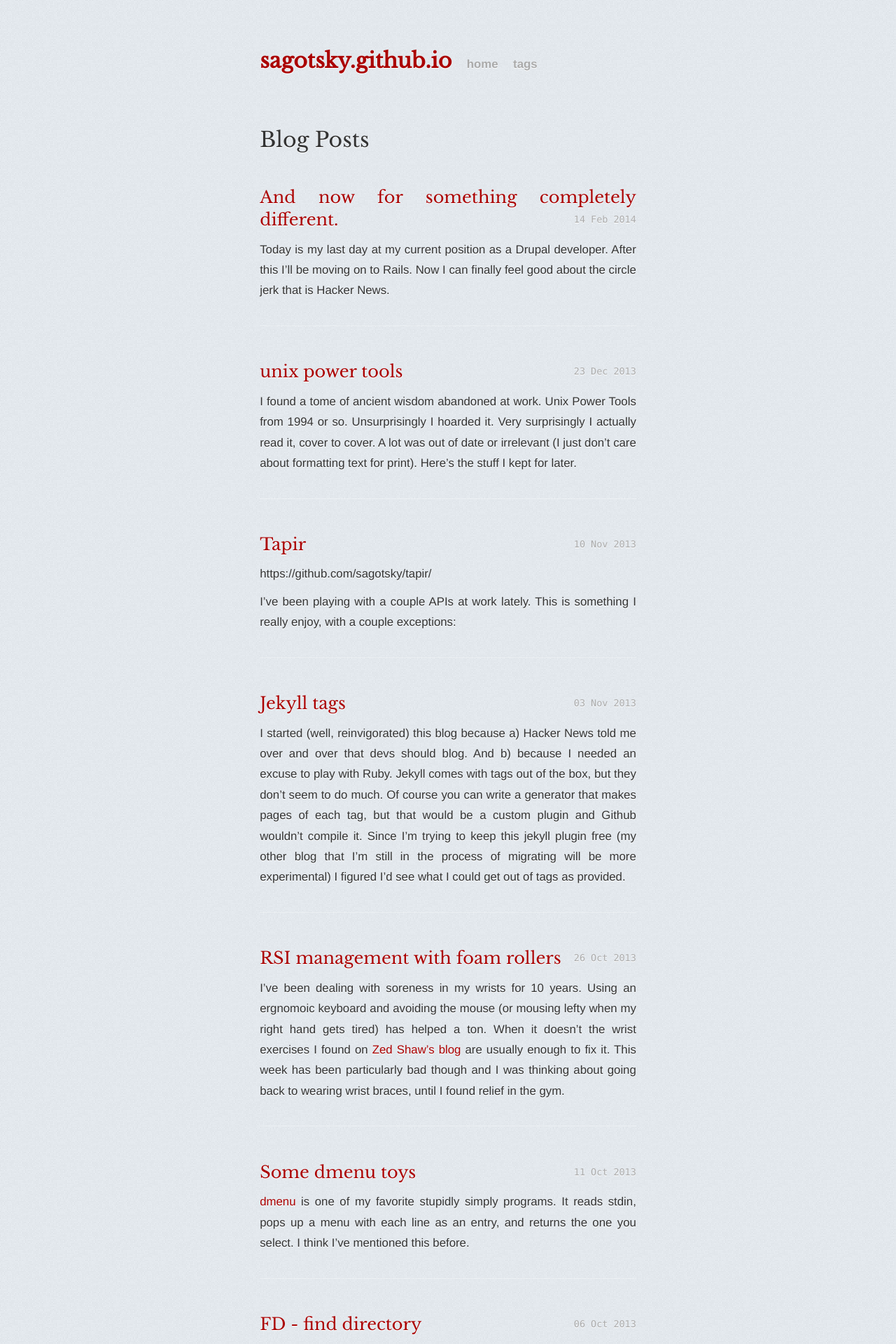
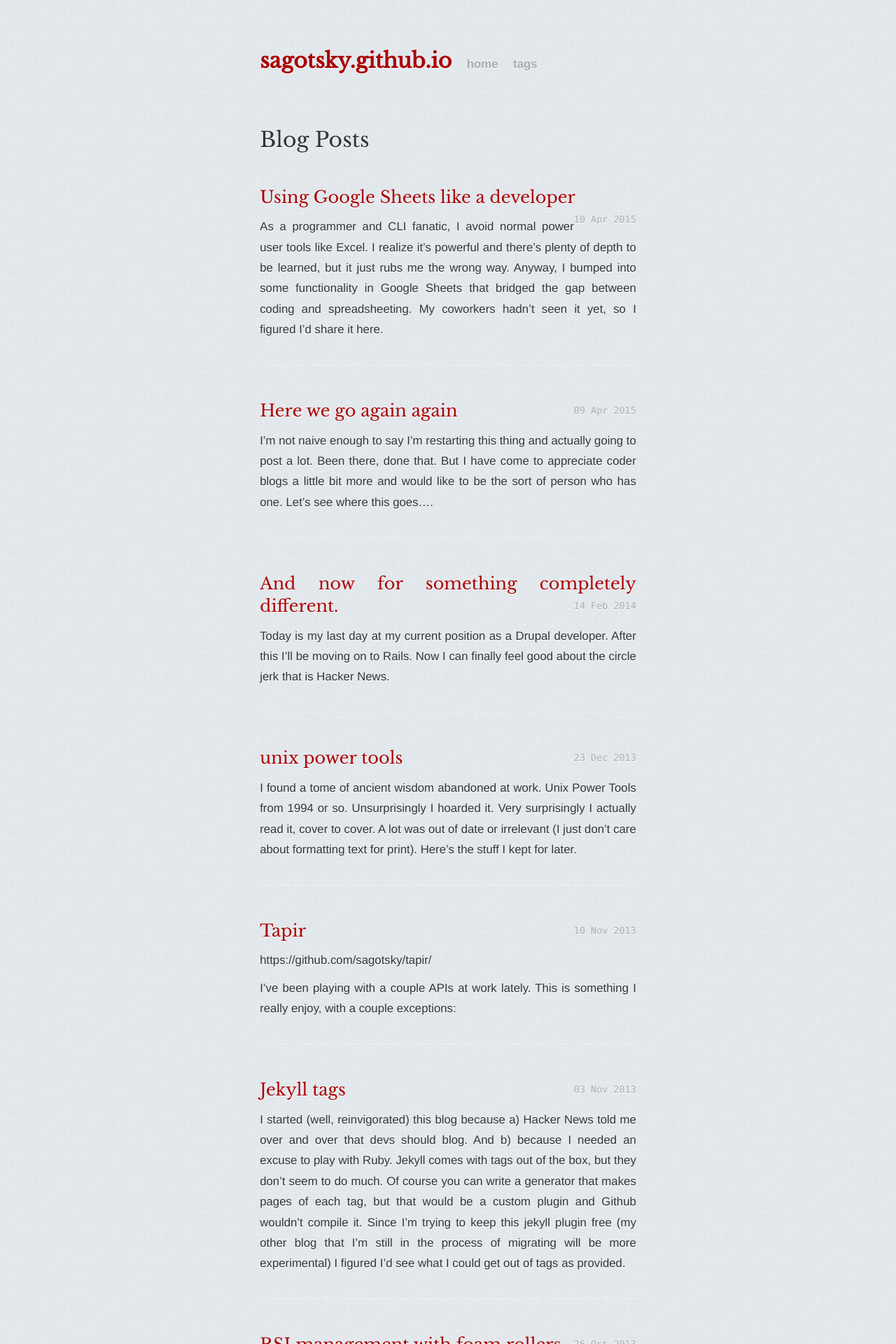
Before and after one commit to sagotsky/sagotsky.github.io, a Jekyll site: the page built from index.html, in a window 1280 px wide. Shown: the top 1920 px of the page at 70% size. Built offline with Jekyll 4.4.1, drawn with Linux system fonts in a browser that asks for light colours; nearby versions of some CDN libraries; Markdown is read by kramdown in place of the engine named in the settings.

Commit message:
Tag css.  Google sheets post.

```diff
--- /dev/null
+++ b/_posts/2015-04-09-here-we-go-again.md
@@ -0,0 +1,7 @@
+---
+title: Here we go again again
+layout: post
+tags: blog
+---
+
+I'm not naive enough to say I'm restarting this thing and actually going to post a lot.  Been there, done that.  But I have come to appreciate coder blogs a little bit more and would like to be the sort of person who has one.  Let's see where this goes....
--- /dev/null
+++ b/_posts/2015-04-10-google-sheets-javascript.md
@@ -0,0 +1,31 @@
+---
+title: Using Google Sheets like a developer
+layout: post
+tags: cloud tools javascript
+---
+
+As a programmer and CLI fanatic, I avoid normal power user tools like Excel.  I realize it's powerful and there's plenty of depth to be learned, but it just rubs me the wrong way.  Anyway, I bumped into some functionality in Google Sheets that bridged the gap between coding and spreadsheeting.  My coworkers hadn't seen it yet, so I figured I'd share it here.
+
+Here's the problem.  I'm a gym rat.  I use a workout plan called 5/3/1 that tells me how much to lift in order to get stronger.  The 5/3/1 book even tells you how to set up a spreadsheet to help with the calculations.
+
+Here's what one of them looks like: `=CEILING((0.65*A3/5), 1)*5`
+
+That's grabbing A3, which is my max bench press, takes 65% of it, and rounds to something divisible by 5, because that's the increment my weights come in.
+
+Each workout day has three percentages as I work up to a higher weight.  There are four different lifts, so four different days.  Oh and the program is four weeks long.  That's a lot of permutations of `=CEILING((PERCENTAGE*CELL/5), 1)*5`.  This is an unmaintainable mess and I pretty much have to start over each time I shuffle the order of the workout, or even the display of the spreadsheet.  Oh, and on top of that, the formula I've pasted doesn't even tell me what rep range it's for.  All it knows is a percentage and a cell ID.  The rounding math has to be repeated in each cell.
+
+I didn't like maintaining my workout spreadsheet like an animal.  I wanted to write it the same way I would software.  I wanted it to be expressive and maintainable.  Here's what I did.
+
+Google Sheets has a script editor buried in its tools menu.  I'd seen a few tutorials for using it as a data store for some custom blog software or accessing its API.  The API looked approachable so I figured I'd throw a few hours at it and see what happened.
+
+I started by hardcoding the max weights for each of my lifts and the progression for each of the weeks.  Also wrote a function for rounding to numbers divisible by five and mapped the weights to that.  Pretty much what you'd expect.
+
+While trying to figure out how to get that data back into the spreadsheet I found a feature called Named Range.  This let me pick a group of cells and give it a name.  Then I could access it by that name.  A3 became max_bench_press.  Cool!  I was wondering how I'd solve that.
+
+But I was still left with figuring out how to run the script and push numbers into the spreadsheet.  This is the magic part.  It turns out you can call your script's functions directly from the spreadsheet.
+
+Instead of that `=CEILING()` nonsense, I could use `=FIVES()` to get my five rep day (I capitalized my script function so it would like like the other spreadsheet functions0.  Using named ranges as an argument, I get `=FIVES(bench)`.  Also gave each function a label argument, so the end result is something like `=FIVES(squat, 'Back Squat')`.  These functions recalculate on demand and they're infinitely more expressive than what had appeared.
+
+Oh and arrays do what you expect.  By which I mean that if my FIVES function returns an array of three target weights, the cell calling the function and the two following it will show the array's items.  I'm not using this functionality as described because it was too bulky, but I am returning a pair of label and joined weights.
+
+One caveat.  Even though the script editor takes javascript, it's not running in the browser.  Google sends it out to some script runner service.  This is significant because Google makes the assumption that your functions are deterministic.  Early on I tried to run `=FIVES('Back Squat')`, assuming I could use the label to fetch the named range.  But FIVES('Back Squat') was cached immediately.  Changing the value in the range didn't trigger a refresh.  Calling `=FIVES(squat, 'Back Squat')` will translate to `=FIVES(275, 'Back Squat')` on its first load.  Then when I bump it up to 285, the next call is `=FIVES(285, 'Back Squat')`.  This result is NOT cached, so we get a fresh new value.
--- a/css/sagotsky.css
+++ b/css/sagotsky.css
@@ -31,6 +31,10 @@ a:active.title, a:hover.title {
 ul.posts>li.post {
   border-bottom: 1px rgba(255,255,255, .3) solid;
   padding-bottom: 1.5em;
+}
+
+li {
+ margin-bottom: 1em;
 }
 
 .post pre {
```
